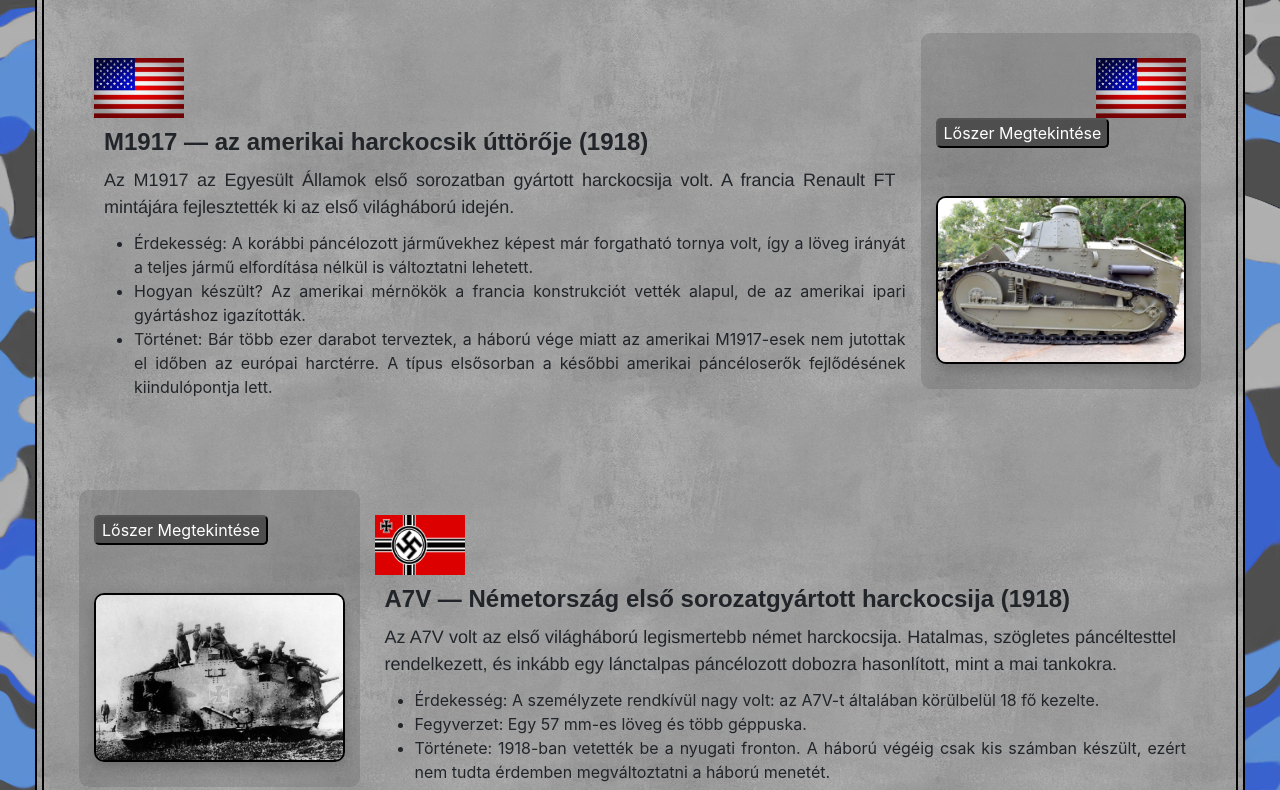
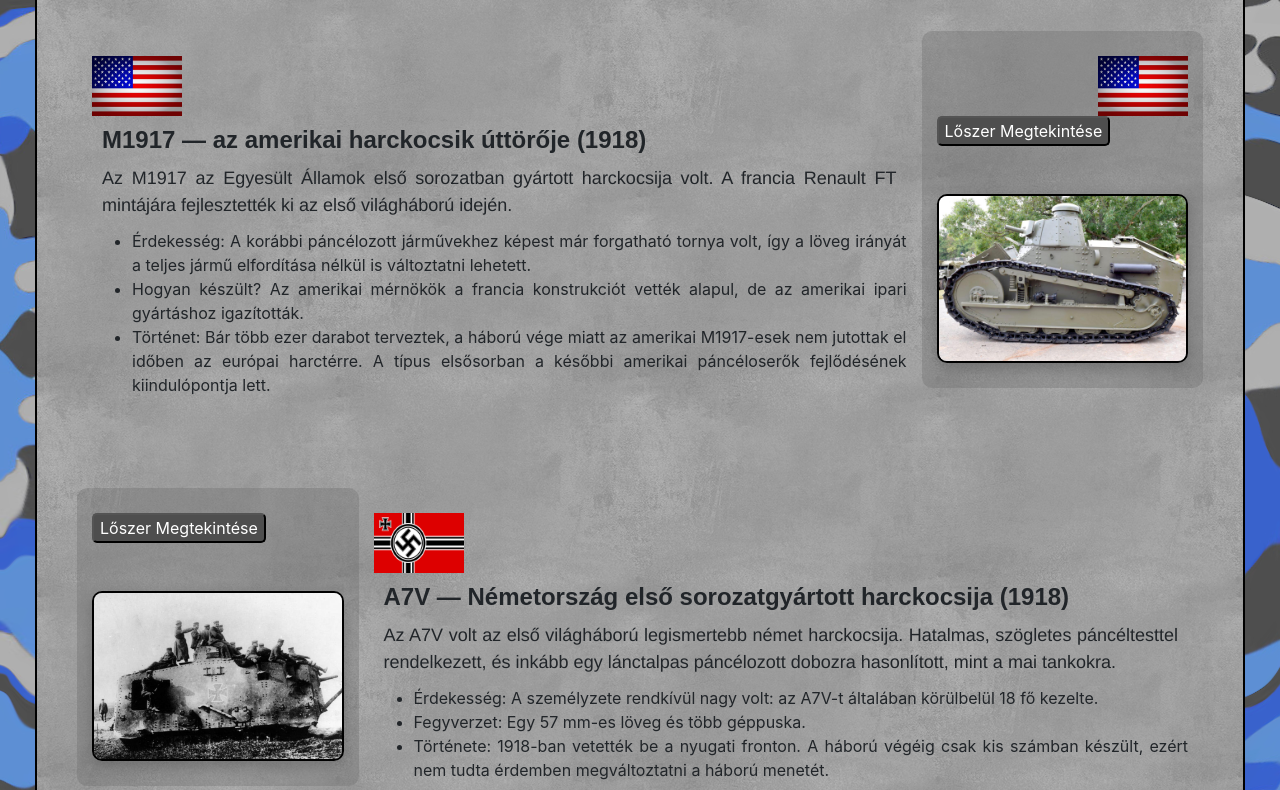
Before and after one commit to LHubah/Haditechnika, a plain HTML site: page Tankok.html in a window 1280 px wide. Shown: the part 146-936 px from the top of the page. Drawn offline with nearby package versions, Linux system fonts and the light colour scheme.

Commit message:
Huba munkájának kijavítása

```diff
--- a/repulok.css
+++ b/repulok.css
@@ -34,9 +34,6 @@ div {
     text-align: justify;
     padding: 25px;
 }
-.oldal{
-    border: 2px solid black;
-}
 
 #box
 {
--- a/tank.css
+++ b/tank.css
@@ -36,9 +36,6 @@ div {
     text-align: justify;
     padding: 25px;
 }
-.oldal{
-    border: 2px solid black;
-}
 
 #tankbox
 {
```
